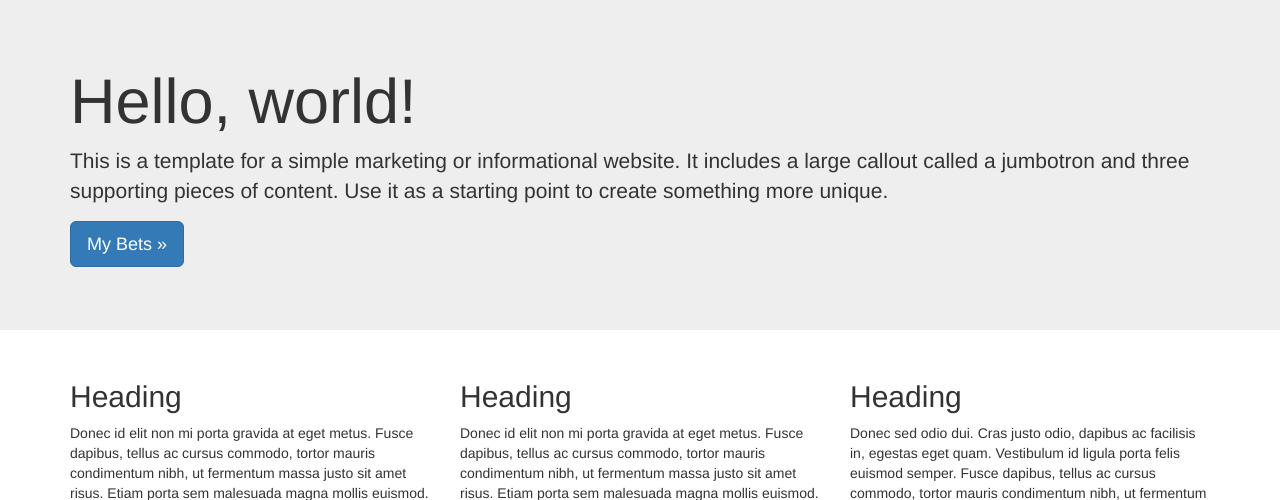
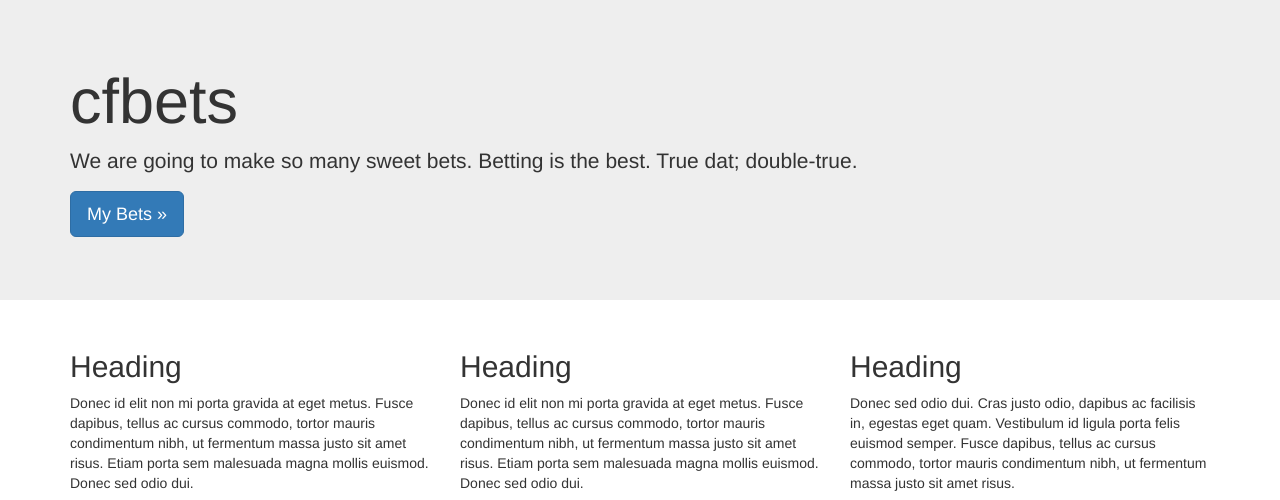
Before and after one commit to joshpelkey/cfbets, a Django app: page / in a window 1280 px wide. Shown: the part 51-551 px from the top of the page. Run offline with Django 3.2, Linux system fonts and the light colour scheme; some libraries are stand-ins or nearby versions.

Commit message:
updating some html

```diff
--- a/cfbets/templates/base.html
+++ b/cfbets/templates/base.html
@@ -75,8 +75,8 @@
     {% block base_content %}
     <div class="jumbotron">
       <div class="container">
-        <h1>Hello, world!</h1>
-        <p>This is a template for a simple marketing or informational website. It includes a large callout called a jumbotron and three supporting pieces of content. Use it as a starting point to create something more unique.</p>
+        <h1>cfbets</h1>
+        <p>We are going to make so many sweet bets. Betting is the best. True dat; double-true.</p>
         <p><a class="btn btn-primary btn-lg" href="/mybets" role="button">My Bets &raquo;</a></p>
       </div>
     </div>
```
